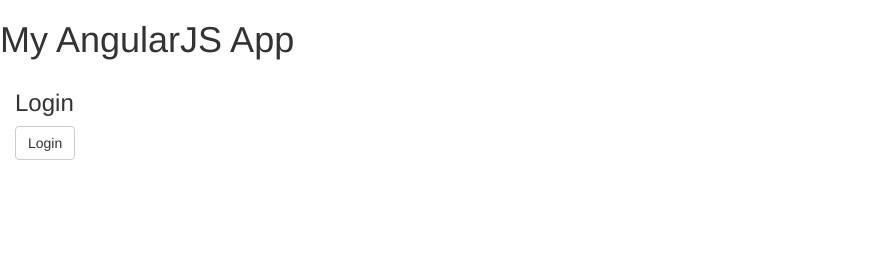
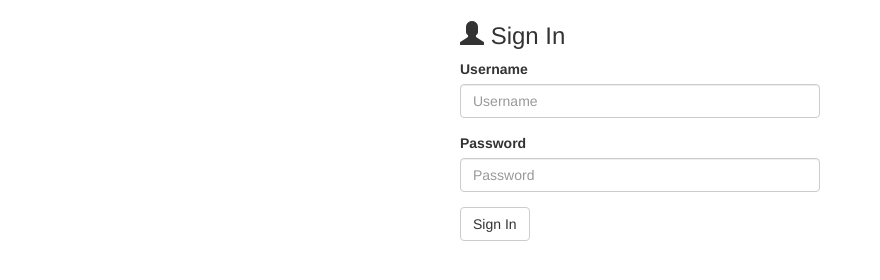
Before and after one commit to lalosuarez/angular, a plain HTML site: page index.html in a window 1280 px wide. Shown: the whole page, without its empty margins (0-880 px from the left). Drawn offline with nearby package versions, Linux system fonts and the light colour scheme.

Commit message:
adding login form

```diff
--- a/index.html
+++ b/index.html
@@ -8,11 +8,12 @@
           <script type="text/javascript" src="js/app.js"></script>
     </head>
     <body ng-controller="MainCtrl">
-        <div class="continer-fluid">
-            <h1>My AngularJS App</h1>
+        <div class="container">
             <div ng-view></div>
         </div>
+
         <link rel="stylesheet" href="components/bootstrap/css/bootstrap.min.css">
+        <link rel="stylesheet" href="css/my-style.css">
 
         <script type="text/javascript" src="js/services/hello-service.js"></script>
         <script type="text/javascript" src="js/controllers/login-controller.js"></script>
--- a/js/controllers/login-controller.js
+++ b/js/controllers/login-controller.js
@@ -1,5 +1,14 @@
 angular
   .module('app')
   .controller('LoginCtrl', ['$scope', function($scope) {
-    $scope.title = "Login";
+
+    $scope.user = {
+      "username": null,
+      "password": null
+    };
+
+    $scope.login = function() {
+      console.log($scope.user);
+    }
+
   }]);
--- a/views/login.html
+++ b/views/login.html
@@ -1,6 +1,21 @@
-<div class="row-collapsed">
-    <div class="col-lg-12">
-        <h3>{{title}}</h3>
-        <button class="btn btn-default">Login</button>
+<div class="row">
+    <div class="col-lg-4 col-md-4 col-sm-4 col-lg-offset-4 col-md-offset-4 col-sm-offset-4">
+        <h3><span class="glyphicon glyphicon-user" aria-hidden="true"></span> Sign In</h3>
+        <form name="login-form">
+            <div class="form-group">
+                <label for="username">Username</label>
+                <input type="text" class="form-control" id="username"
+                    name="username" placeholder="Username"
+                    ng-model="user.username" required>
+            </div>
+            <div class="form-group">
+                <label for="password">Password</label>
+                <input type="password" class="form-control" id="password"
+                    name="password" placeholder="Password"
+                    ng-model="user.password" required>
+            </div>
+            <button type="submit" class="btn btn-default"
+                ng-click="login()">Sign In</button>
+        </form>
     </div>
 </div>
```
Also changed, not shown: css/my-style.css (added).
